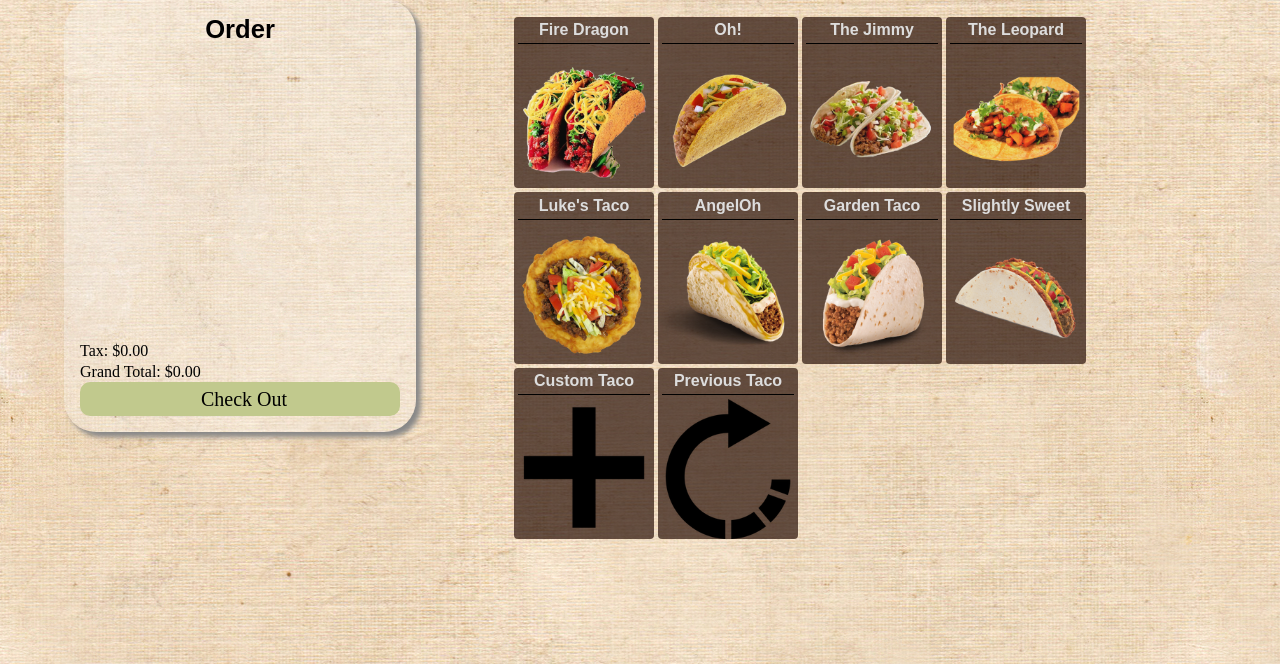
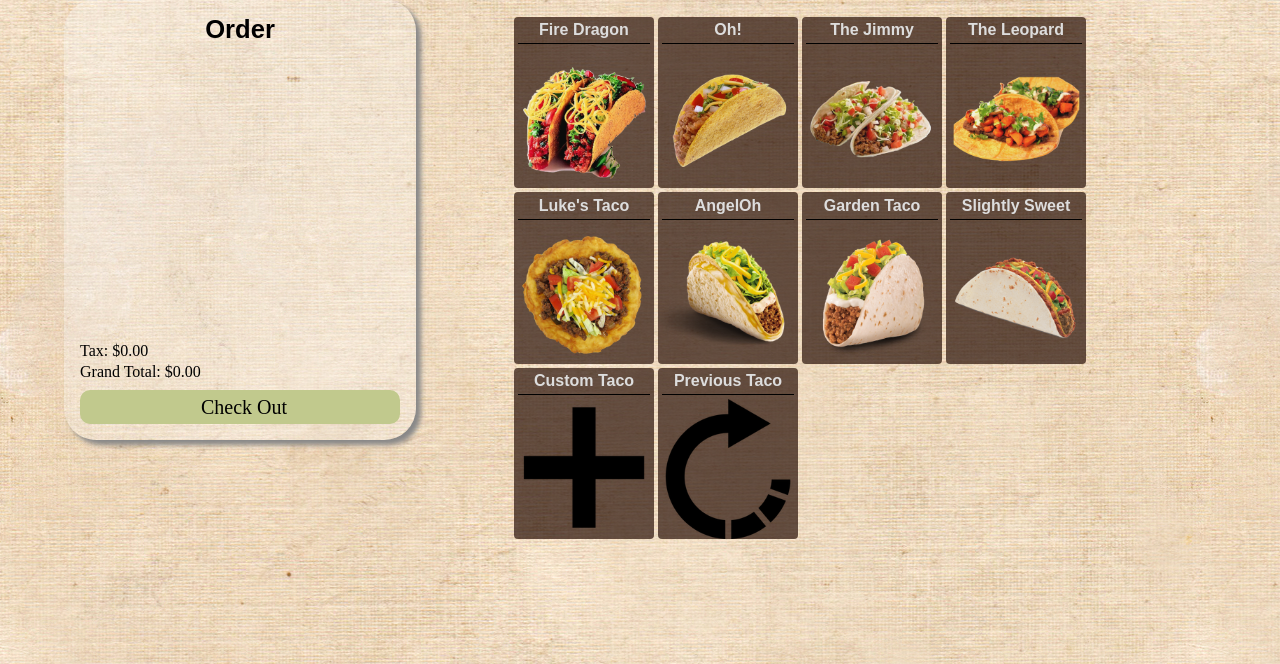
Before and after one commit to mooseman456/TacoTruck, a PHP site: page / in a window 1280 px wide. Shown: the part 57-721 px from the top of the page. Run offline with PHP 8.4, Linux system fonts and the light colour scheme; some libraries are stand-ins or nearby versions; some web fonts are replaced.

Commit message:
Order pane formatting

```diff
--- a/Web/css/style.css
+++ b/Web/css/style.css
@@ -206,12 +206,6 @@ nav .select:hover, nav .select {
 #orderList img {
 	float: right;
 	clear:right;
-}
-
-.orderPane input {
-	position: relative;
-	display: block;
-	bottom:0px;
 }
 
 .orderPane ul {
```
